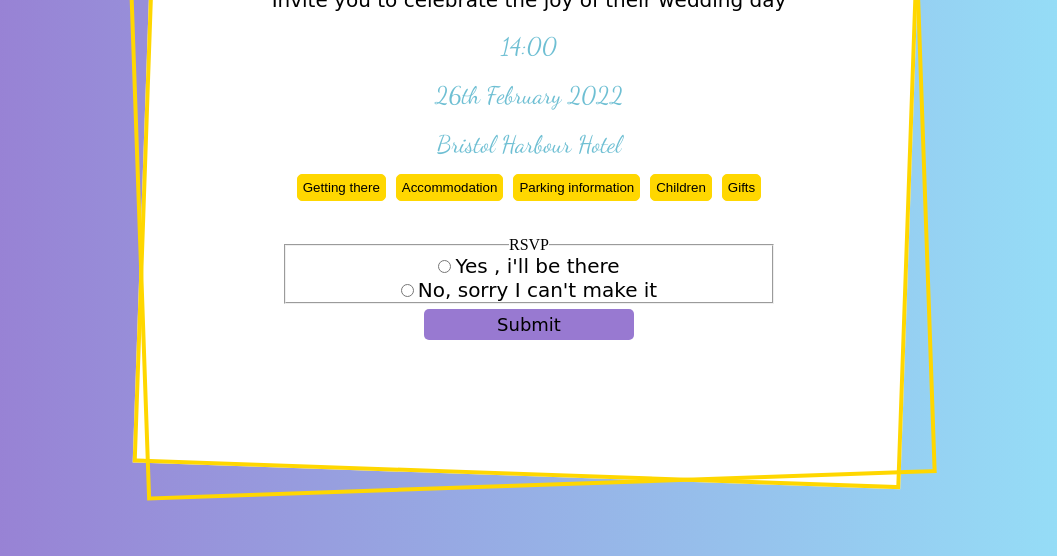
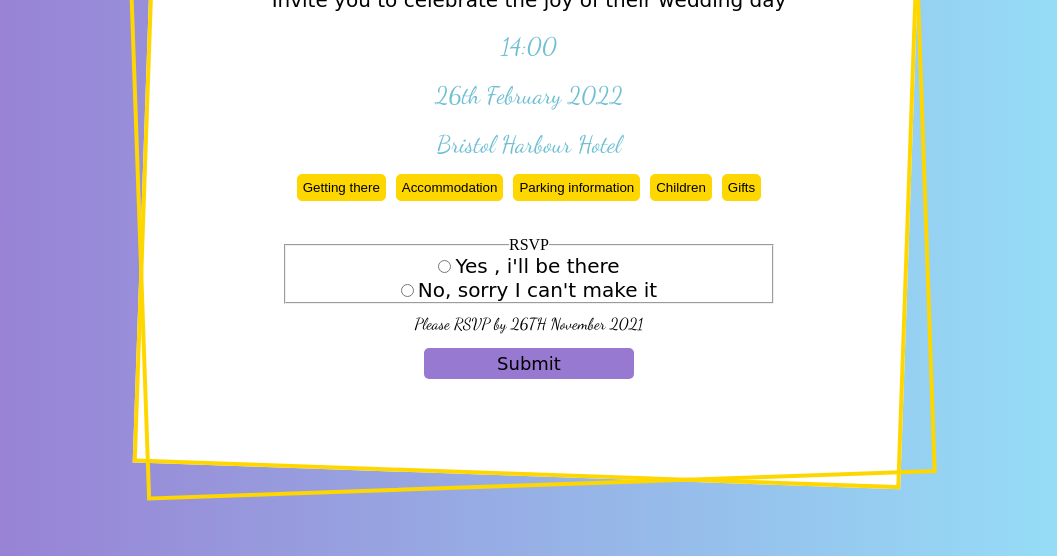
Before and after one commit to TashaStenner/evening, a plain HTML site: page index.html in a window 1280 px wide. Shown: the part 294-850 px from the top of the page, without its empty margins (111-1168 px from the left). Drawn offline with nearby package versions, Linux system fonts and the light colour scheme; a web font is replaced by a local one.

Commit message:
rvsp date

```diff
--- a/index.html
+++ b/index.html
@@ -72,6 +72,7 @@
               <label for="No" class="invite">No, sorry I can't make it </label>
             </div>
           </fieldset>
+          <p class="rsvp_reply">Please RSVP by 26TH November 2021</p>
           <input class="rsvpSubmit" type="submit" onclick="checkRsvp()" />
         </div>
 
```
